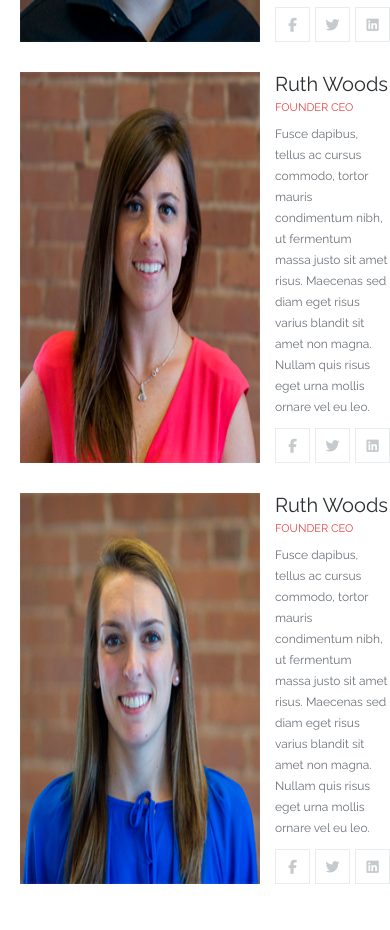
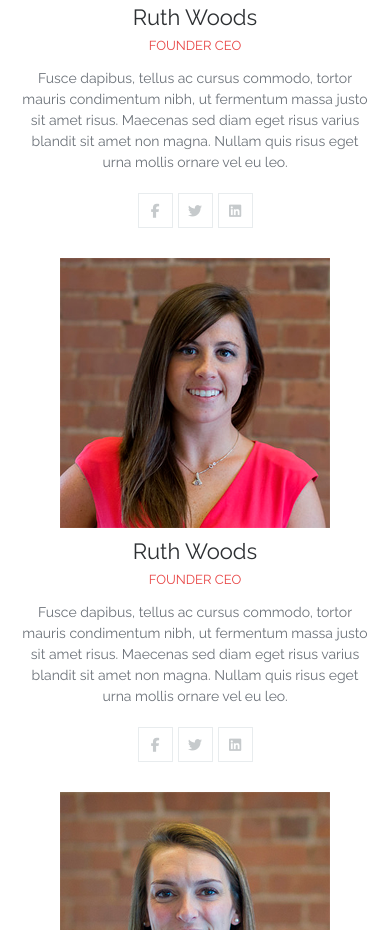
Before and after one commit to virage81/Active_box, a plain HTML site: page index.html in a window 390 px wide. Shown: the part 3939-4869 px from the top of the page. Drawn offline with nearby package versions, Linux system fonts and the light colour scheme.

Commit message:
Upgrade team section

```diff
--- a/css/style.css
+++ b/css/style.css
@@ -321,29 +321,26 @@ body {
 
 /* team */
 .team {
-    margin-top: 100px;
+    margin: 100px 0 70px;
 }
 
 .team__inner {
     display: flex;
     flex-wrap: wrap;
-    justify-content: space-between;
+    margin: 0 -15px;
 }
 
 .team__item {
-    width: 270px;
-    height: auto;
-    text-align: left;
-}
-
-.team__item:last-child {
-    margin-right: 0;
+    width: 25%;
+    padding: 0 15px;
+    margin-bottom: 30px;
 }
 
 .team__photo {
-    max-width: 270px;
-    width: 100%;
+    display: block;
+    max-width: 100%;
     height: auto;
+    margin-bottom: 20px;
 }
 
 .team__info {
@@ -351,34 +348,34 @@ body {
 }
 
 .team__name {
-    margin: 30px 0 15px;
+    margin-bottom: 8px;
 
     font-size: 22px;
     color: #2d3033;
 }
 
 .team__prof {
+    margin-bottom: 15px;
+
     font-size: 13px;
+    color: #e84545;
     text-transform: uppercase;
-    color: #e84545;
 }
 
 .team__text {
-    margin-top: 30px;
+    margin-bottom: 20px;
 
-    line-height: 21px;
+    font-size: 14px;
+    line-height: 1.5;
     color: #6c7279;
 }
 
 .social {
     display: flex;
-
-    margin-top: 30px;
 }
 
 .social--footer {
     justify-content: center;
-    margin-top: 0;
 }
 
 .social--footer .social__item {
@@ -447,8 +444,11 @@ body {
 
 .reviews__img {
     max-width: 985px;
+
     width: 100%;
     height: auto;
+
+    margin: 0 auto;
 
     object-fit: cover;
 }
@@ -456,7 +456,7 @@ body {
 .reviews__content {
     position: relative;
     width: 50%;
-    padding: 80px 0 0 80px;
+    padding: 50px 0 0 80px;
 }
 
 .reviews__text {
@@ -669,20 +669,6 @@ media
         font-size: 20px;
         margin: 30px 0 60px
     }
-
-    /* team
-    ===============*/
-    .team__item {
-        width: 200px;
-    }
-
-    .team__name {
-        margin: 10px 0;
-    }
-
-    .team__text {
-        margin-top: 20px;
-    }
 }
 
 @media (max-width: 1100px) {
@@ -753,34 +739,20 @@ media
 
     /* team
     ===============*/
-    .team__inner {
-        flex-direction: row;
-        justify-content: space-evenly;
-        padding: 0;
+
+    .team__item {
+        width: 50%;
+
+        text-align: center;
     }
 
-    .team__item {
-        width: 270px;
-        margin-bottom: 30px;
+    .team__photo {
+        margin-left: auto;
+        margin-right: auto;
     }
 
-    .team__item:last-child {
-        margin-bottom: 0;
-    }
-
-    .team__name {
-        font-size: 20px;
-        margin: 10px 0 5px;
-    }
-
-    .team__prof {
-        font-size: 11px;
-    }
-
-    .team__text {
-        width: auto;
-        margin-top: 10px;
-        font-size: 12px;
+    .social {
+        justify-content: center;
     }
 
     /* reviews
@@ -809,58 +781,18 @@ media
 @media (max-width: 768px) {
     /* team
     ===============*/
-    .team__inner {
-        flex-direction: column;
+    .team {
+        margin: 60px 0 30px;
     }
 
     .team__item {
-        display: flex;
-
         width: 100%;
-        margin-bottom: 30px;
     }
 
-    .team__item:last-child {
-        margin-bottom: 0;
-    }
 
-    .team__photo {
-        max-width: 240px;
-        width: 100%;
-        height: auto;
-    }
-
-    .team__info {
-        margin-left: 15px;
-        position: relative;
-    }
-
-    .team__name {
-        font-size: 20px;
-        margin: 0 0 5px;
-    }
-
-    .team__prof {
-        font-size: 11px;
-    }
-
-    .team__text {
-        margin-top: 10px;
-        font-size: 12px;
-    }
-
-    .social {
-        position: absolute;
-        bottom: 0;
-        left: 0;
-    }
 
     .social--footer {
         position: relative;
-    }
-
-    .slick-dots {
-
     }
 }
 
@@ -973,7 +905,7 @@ media
     }
 }
 
-@media (max-width: 360px) {
+@media (max-width: 460px) {
     .team__item {
         flex-direction: column;
         text-align: center;
--- a/index.html
+++ b/index.html
@@ -266,9 +266,7 @@
 
                 <div>
                     <div class="reviews__item">
-                        <div class="reviews__photo">
                             <img class="reviews__img" src="img/reviews/photo_01.png" alt="">
-                        </div>
                         <div class="reviews__content">
                             <div class="reviews__text">“Lorem ipsum dolor sit amet consectetur adipisicing elit. Repudiandae voluptates deserunt, nobis ullam velit maiores natus eveniet sed ex nihil assumenda corrupti tenetur debitis a nisi, quasi, quia eum itaque?”</div>
                             <div class="reviews__author">Susan Sims, Interaction Designer at XYZ</div>
```
